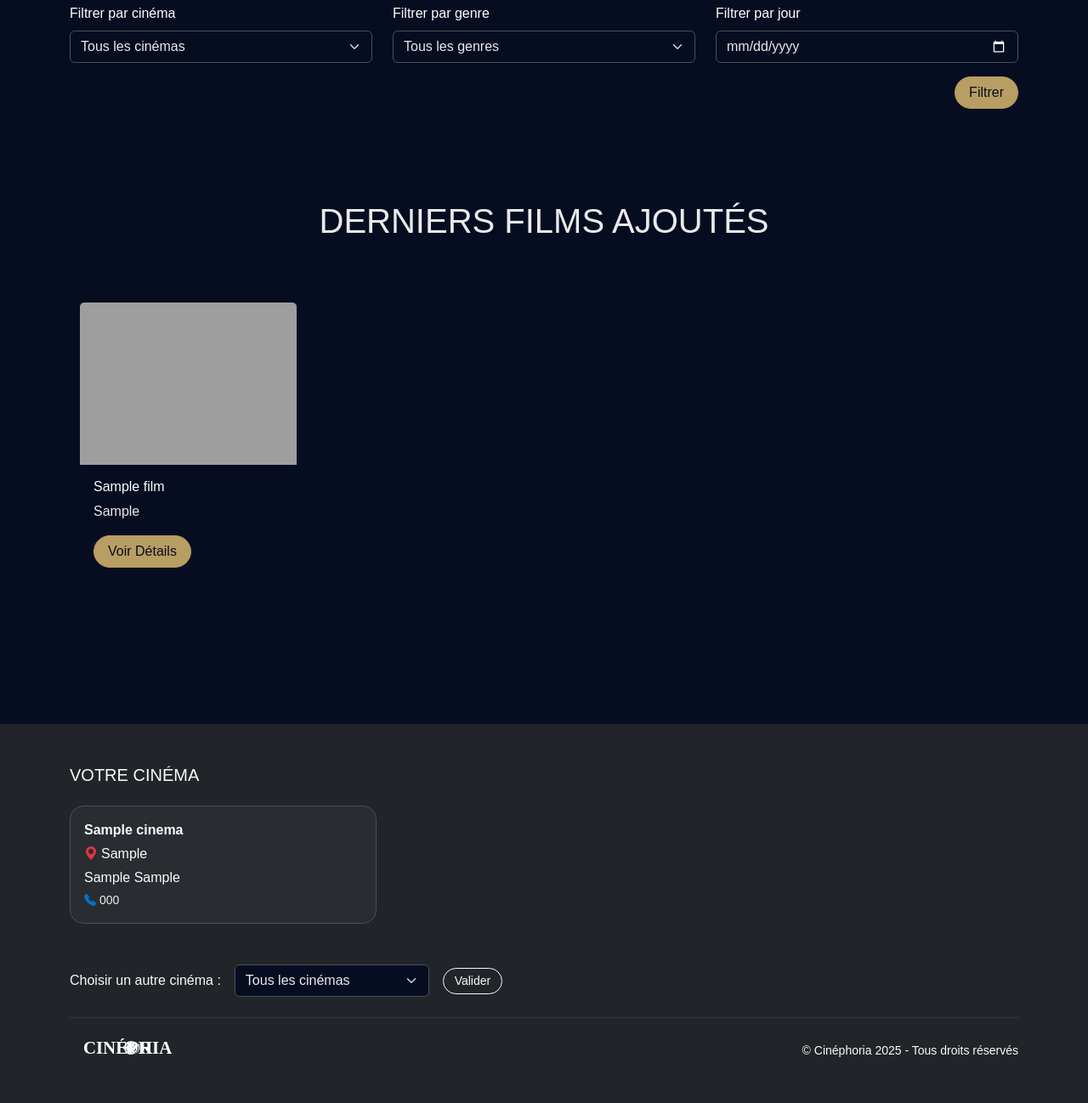
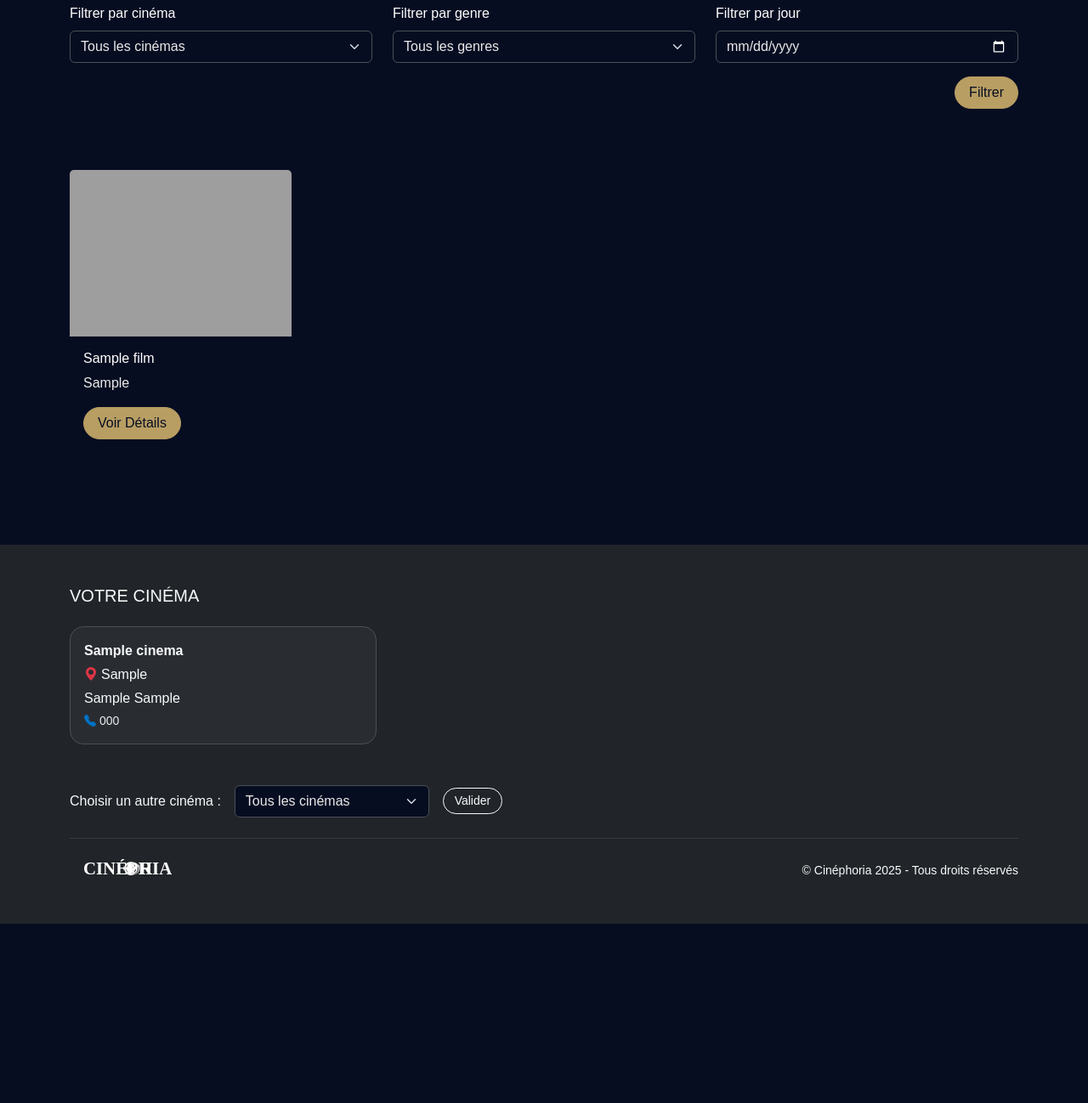
Before and after one commit to wassila-ben/cinephoria, a Django app: page /films/ in a window 1280 px wide. Shown: the part 270-1568 px from the top of the page at 85% size. After the commit the page ends 1357 px from the top, so only its background shows below. Run offline with Django 5.2, Linux system fonts and the light colour scheme; tables that the repository leaves empty hold one stand-in row (values such as "Sample post"); parts of the project's set-up code (start-up, migrations or seed data) failed here and were passed over; some libraries are stand-ins or nearby versions; grey boxes are pictures that could not be loaded.

Commit message:
modification html page film

```diff
--- a/cinephoria_webapp/templates/cinephoria_webapp/films.html
+++ b/cinephoria_webapp/templates/cinephoria_webapp/films.html
@@ -49,12 +49,6 @@
         </form>
 
         <!-- Liste des films -->
-        <section class="last-added-block films-cards" style="padding-top: 60px; padding-bottom: 60px;" data-bs-theme="dark">
-            <h2 class="display-6 text-center m-auto mb-5 mt-0 text-uppercase">Derniers films ajoutés</h2>
-            <div class="container">
-                <!-- Start: Last-added-films-heading -->
-                <div class="heading"></div>
-                <!-- End: Last-added-films-heading -->
         <div class="row">
             {% for film in films %}
                 <div class="col-md-6 col-lg-3 mt-4">
@@ -72,13 +66,14 @@
                 </div>
             </div>
             {% empty %}
-                        <p class="text-center text-muted">Aucun film ajouté récemment.</p>
+            <p class="text-center text-muted">Aucun film trouvé.</p>
         {% endfor %}
         </div>
+
             </div>
         </section>
     </div>
-</section>
+
 
 <style>
 .synopsis {
```
Also changed, not shown: 1 other file. Lines whose indentation alone changed are shown as unchanged.
